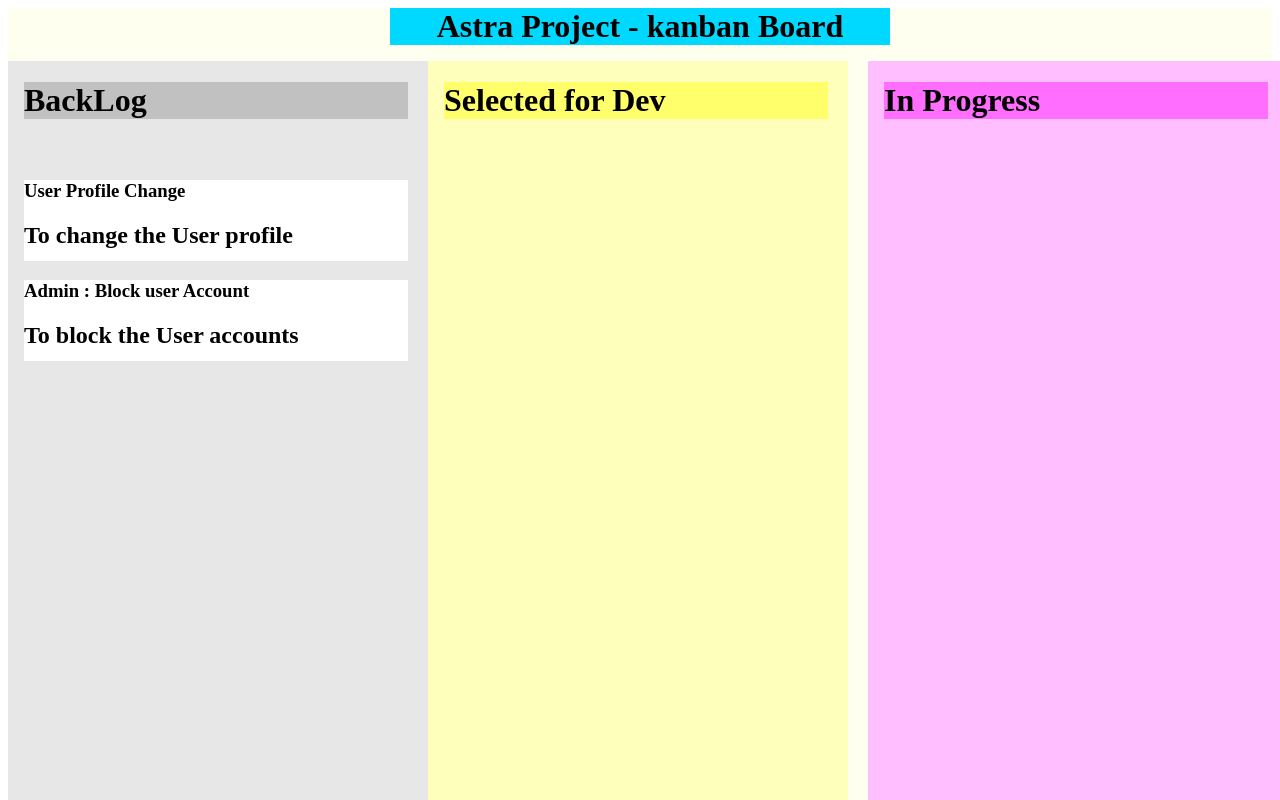
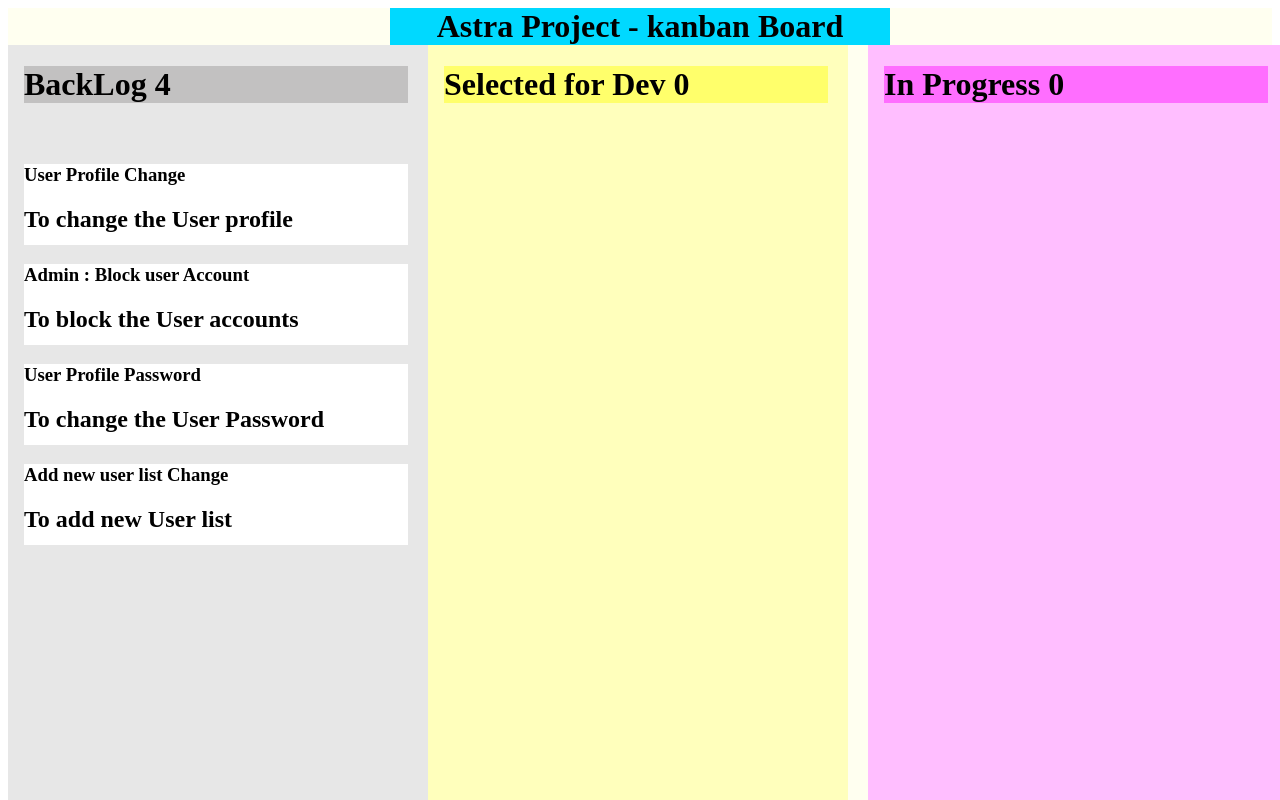
Before and after one commit to HariharanSankar/htmll2, a plain HTML site: page index.html in a window 1280 px wide. Shown: the top 800 px of the page. Drawn offline with Linux system fonts and the light colour scheme.

Commit message:
Completed

```diff
--- a/index.html
+++ b/index.html
@@ -14,16 +14,13 @@
         <div class="container">
             <div id="droparea" class="backlog">
                 <svg width="420" height="900" ondrop="drop(event)" ondragover="allowDrop(event)">
-
                     <rect width="420" height="900" style="fill:rgb(231, 231, 231);" ondrop="drop(event)"
                         ondragover="allowDrop(event)"> </rect>
                     <foreignobject x="0" y="0" width="400" height="100">
-                        <h1>BackLog</h1>
+                        <h1 id="bd">BackLog</h1>
                     </foreignobject>
-                    <foreignobject x="0" y="100" width="400" height="800">
+                    <foreignobject x="0" y="100" width="400" height="800" id="bcount">
                         <svg width="420" height="100">
-                            <!-- <rect width="420" height="100" style="fill:rgb(161, 29, 29);" ondrop="drop(event)"
-                            ondragover="allowDrop(event)"> </rect> -->
                             <foreignobject x="" y="0" width="400" height="100">
                                 <div class="box" draggable="true" ondragstart="drag(event)" id="drag1">
                                     <h3>User Profile Change</h3>
@@ -32,8 +29,6 @@
                             </foreignobject>
                         </svg>
                         <svg width="420" height="100">
-                            <!-- <rect width="420" height="100" style="fill:rgb(29, 161, 47);" ondrop="drop(event)"
-                            ondragover="allowDrop(event)"> </rect> -->
                             <foreignobject x="" y="0" width="400" height="100">
                                 <div class="box" draggable="true" ondragstart="drag(event)" id="drag2">
                                     <h3>Admin : Block user Account</h3>
@@ -41,35 +36,23 @@
                                 </div>
                             </foreignobject>
                         </svg>
-                    </foreignobject>
-                    <!-- <foreignobject x="0" y="0" width="400" height="100">
-                        <h1>BackLog</h1>
-                    </foreignobject>
-                    <foreignobject x="" y="80" width="400" height="250">
-                        <div class="box" draggable="true" ondragstart="drag(event)" id="drag1">
-                            <h3>User Profile Change</h3>
-                            <h2>To change the User profile</h2>
-                        </div>
-                    </foreignobject>
-                    <foreignobject x="" y="350" width="400" height="250">
-                        <div class="box" draggable="true" ondragstart="drag(event)" id="drag2">
-                            <h3>Admin : Block user Account</h3>
-                            <h2>To block the User accounts</h2>
-                        </div>
-                    </foreignobject>
-                    <foreignobject x="" y="600" width="400" height="250">
+                        <svg width="420" height="100">
+                            <foreignobject x="" y="" width="400" height="100">
                                 <div class="box" draggable="true" ondragstart="drag(event)" id="drag3">
                                     <h3>User Profile Password</h3>
                                     <h2>To change the User Password</h2>
                                 </div>
                             </foreignobject>
-
-                    <foreignobject x="" y="1000" width="400" height="250">
+                        </svg>
+                        <svg width="420" height="100">
+                            <foreignobject x="" y="" width="400" height="100">
                                 <div class="box" draggable="true" ondragstart="drag(event)" id="drag4">
                                     <h3>Add new user list Change</h3>
                                     <h2>To add new User list</h2>
                                 </div>
-                    </foreignobject> -->
+                            </foreignobject>
+                        </svg>
+                    </foreignobject>
                 </svg>
             </div>
             <div id="droparea" class="SelectedforDev" >
@@ -77,9 +60,9 @@
                     <rect width="420" height="900" style="fill:rgb(255, 255, 188);" ondrop="drop(event)"
                         ondragover="allowDrop(event)" />
                     <foreignobject x="0" y="0" width="400" height="100">
-                        <h1>Selected for Dev</h1>
+                        <h1 id="sd">Selected for Dev</h1>
                     </foreignobject>
-                    <foreignobject x="0" y="100" width="400" height="800">
+                    <foreignobject x="0" y="100" width="400" height="800" id="scount">
 
                     </foreignobject>
                 </svg>
@@ -89,9 +72,9 @@
                     <rect width="420" height="900" style="fill:rgb(255, 190, 255);" ondrop="drop(event)"
                         ondragover="allowDrop(event)" />
                     <foreignobject x="0" y="0" width="400" height="100">
-                        <h1>In Progress</h1>
+                        <h1 id="id">In Progress</h1>
                     </foreignobject>
-                    <foreignobject x="0" y="100" width="400" height="800">
+                    <foreignobject x="0" y="100" width="400" height="800" id="icount">
 
                     </foreignobject>
                 </svg>
@@ -102,9 +85,9 @@
                         ondragover="allowDrop(event)" />
                     <foreignobject x="0" y="0" width="400" height="100" ondrop="drop(event)"
                         ondragover="allowDrop(event)">
-                        <h1>Done</h1>
+                        <h1 id="dd">Done</h1>
                     </foreignobject>
-                    <foreignobject x="0" y="100" width="400" height="800">
+                    <foreignobject x="0" y="100" width="400" height="800" id="dcount">
 
                     </foreignobject>
                 </svg>
--- a/script.js
+++ b/script.js
@@ -1,15 +1,15 @@
+setCorrectCount()
 var x = document.getElementById("pos");
-
-// function getLocation() {
-//     if (navigator.geolocation) {
-//         navigator.geolocation.getCurrentPosition(showPosition);
-//     } else {
-//         x.innerHTML = "Geolocation is not supported in this browser";
-//     }
-// }
-// function showPosition(position) {
-//     x.innerHTML = "Latitude : " + position.coords.latitude + "<br>Longitude : " + position.coords.longitude;
-// }
+function getLocation() {
+    if (navigator.geolocation) {
+        navigator.geolocation.getCurrentPosition(showPosition);
+    } else {
+        x.innerHTML = "Geolocation is not supported in this browser";
+    }
+}
+function showPosition(position) {
+    x.innerHTML = "Latitude : " + position.coords.latitude + "<br>Longitude : " + position.coords.longitude;
+}
 
 function allowDrop(ev) {
     ev.preventDefault();
@@ -22,8 +22,27 @@ function drop(ev) {
     var data = ev.dataTransfer.getData("text");
     console.log("ev.target",ev.target)
     ev.target.appendChild(document.getElementById(data));
+    setCorrectCount();
 }
+function setCorrectCount () {
+    localStorage.setItem("b",document.getElementById("bcount").childElementCount);
+    localStorage.setItem("s",document.getElementById("scount").childElementCount);
+    localStorage.setItem("i",document.getElementById("icount").childElementCount);
+    localStorage.setItem("d",document.getElementById("dcount").childElementCount);
 
+     var b = parseInt(localStorage.getItem("b"));
+     var s =  parseInt(localStorage.getItem("s"));
+     var i = parseInt(localStorage.getItem("i"));
+     var d = parseInt(localStorage.getItem("d"));
+
+     var count = b - (s+i+d);
+    console.log(count);
+
+    document.getElementById("bd").innerHTML = "BackLog "+ count;
+    document.getElementById("sd").innerHTML = "Selected for Dev "+s;
+    document.getElementById("id").innerHTML = "In Progress "+i;
+    document.getElementById("dd").innerHTML = "Done "+d;
+}
 if (typeof (Storage) !== "undefined") {
     localStorage.location = localStorage.getItem(getLocation()).toString(); localStorage.setItem("location", localStorage.location); document.getElementById("result").innerHTML = localStorage.getItem("location");
 } else {
--- a/style.css
+++ b/style.css
@@ -14,7 +14,12 @@
     flex-direction: row;
     margin: auto;
 }
-
+#pos{
+    text-align: center;
+    background-color: rgb(0, 217, 255);
+    width: 500px;
+    margin: auto;
+}
 #droparea{
     width: 100%;
 }
```
Also changed, not shown: Cards in all panal.png (added), Cards shifted to second panel.png (added), Start Screen.png (added). Lines whose indentation alone changed are shown as unchanged.
